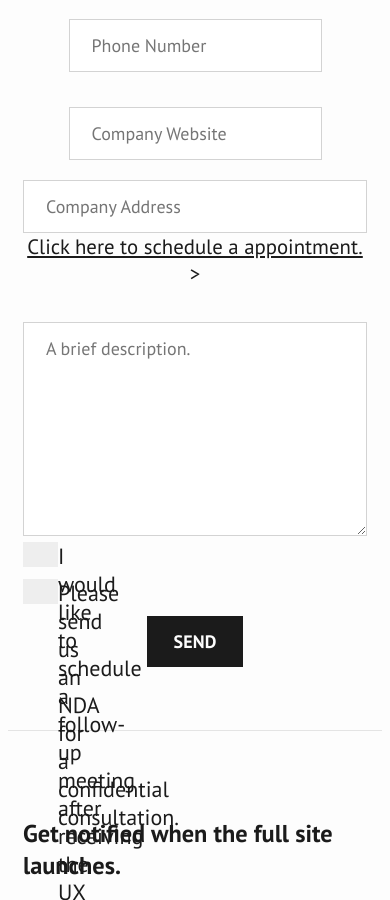
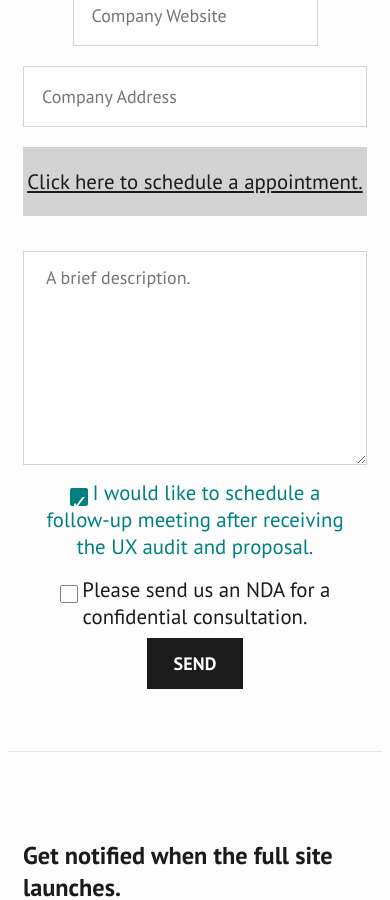
Before and after one commit to jeauxcoding/pw, a Jekyll site: the page built from index.md, in a window 390 px wide and 900 px high, scrolled down 4994 px. Built offline with Jekyll 4.4.1, drawn with Linux system fonts in a browser that asks for light colours.

Commit message:
first commit

```diff
--- a/_includes/section_contact.html
+++ b/_includes/section_contact.html
@@ -9,12 +9,12 @@
           <div>
 
           <form>
-            <div style="display:inline-block;">
+            <div class="inlineE">
               <input placeholder="Full Name" type="text" name="" value="">
               <input placeholder="Email Address" type="email" name="" value="">
             </div>
 
-            <div style="display:inline-block;">
+            <div class="inlineE">
               <input placeholder="Phone Number" type="text" name="" value="">
               <input placeholder="Company Website" type="url" name="" value="">
             </div>
@@ -23,21 +23,19 @@
 
             <div class="schedulebtb">
               <a href="#">Click here to schedule a appointment.</a>
-            </div>>
+            </div>
 
             <textarea placeholder="A brief description." name="name" rows="8" cols="80"></textarea>
 
             <label>
-              I would like to schedule a follow-up meeting after receiving the UX audit and proposal.
-              <input type="checkbox">
-              <span class="checkmark"></span>
+                 <input type="checkbox" name="checkbox" value="css" checked />
+                 <span>I would like to schedule a follow-up meeting after receiving the UX audit and proposal.</span>
             </label>
 
-            <label>
-              Please send us an NDA for a confidential consultation.
-              <input type="checkbox">
-              <span class="checkmark"></span>
-            </label>
+             <label>
+                 <input type="checkbox" name="checkbox" value="no" />
+                 <span>Please send us an NDA for a confidential consultation.</span>
+             </label>
 
             <button type="button" name="button">Send</button>
           </form>
--- a/_includes/site-footer.html
+++ b/_includes/site-footer.html
@@ -4,8 +4,10 @@
   <div class="nw_letter">
       <form class="" action="index.html" method="post">
           <h3>{{ site.data.footers.flist.footer.NewsletterTitle }}</h3>
-          <input type="email" name="email" value="email">
-          <button type="button" name="button">Send</button>
+          <div>
+            <input type="email" name="email" value="email">
+            <button type="button" name="button">Send</button>
+          </div>
       </form>
     </div>
       <div class="footer-list grid-pw-col3">
--- a/_layouts/home.html
+++ b/_layouts/home.html
@@ -13,5 +13,6 @@
     {% include section_contact.html %}
     {% include line.html %}
     {% include site-footer.html %}
+    {% include line.html %}
 </div>
 {% include doctype-closed.html %}
--- a/assets/css/main.css
+++ b/assets/css/main.css
@@ -52,8 +52,18 @@ li {
   font-family: 'PT Sans', sans-serif;
 }
 
+.navbar a {
+  font-weight: bold;
+  letter-spacing: 0.9px;
+  text-transform: uppercase;
+}
+
+.site-nav-list a {
+  padding: 0 2em;
+}
+
 #countdown {
-  font-size: 5em !important;
+  font-size: 3em !important;
   margin-bottom: 12px;
 }
 
@@ -139,7 +149,6 @@ li {
 }
 
 .services h3 {
-  padding-bottom: 24px;
   font-size: 25px;
   font-weight: bold;
   font-family: 'PT Sans', sans-serif;
@@ -191,7 +200,7 @@ form {
 }
 
 input {
-  padding: 14px 22px;
+  padding: 1em;
   font-size: 18px;
   border: 1px solid #D3D3D3;
   width: inherit !important;
@@ -206,7 +215,13 @@ input:first-child {
 
 input[ type="address" ] {
   margin-top: 20px;
+  margin-bottom: 20px;
   width: 100% !important;
+}
+
+.schedulebtb {
+  padding: 1em 0px;
+  background-color: #D3D3D3;
 }
 
 textarea {
@@ -217,85 +232,61 @@ textarea {
   border: 1px solid #D3D3D3;
 }
 
-
-/* Customize the label (the container) */
-label {
-  display: block;
-  position: relative;
-  padding-left: 35px;
-  margin-bottom: 12px;
-  cursor: pointer;
-  font-size: 22px;
-  -webkit-user-select: none;
-  -moz-user-select: none;
-  -ms-user-select: none;
-  user-select: none;
+.inlineE {
+  float: left;
+  width: auto;
 }
 
-/* Hide the browser's default checkbox */
-label input {
-  opacity: 0;
-  cursor: pointer;
-  height: 0;
-  width: 0;
+/* pretty radio */
+label > input[type="checkbox"] {
+  display: none;
+}
+label > input[type="checkbox"] + *::before {
+  content: "";
+  display: inline-block;
+  vertical-align: bottom;
+  width: 1rem;
+  height: 1rem;
+  margin-right: 0.3rem;
+  border-radius: 10%;
+  border-style: solid;
+  border-width: 0.1rem;
+  border-color: gray;
+}
+label > input[type="checkbox"]:checked + * {
+  color: teal;
+}
+label > input[type="checkbox"]:checked + *::before {
+  content: "✓";
+  color: white;
+  text-align: center;
+  background: teal;
+  border-color: teal;
 }
 
-label {
-    display: block;
-    position: relative;
-    padding-left: 35px;
-    margin-bottom: 12px;
-    cursor: pointer;
-    font-size: 22px;
-    -webkit-user-select: none;
-    -moz-user-select: none;
-    -ms-user-select: none;
-    user-select: none;
-    top: 0;
-    left: 0;
-    height: 25px;
-    width: 25px;
-    text-align: left;
-    background-color: #eee;
+/* basic layout */
+fieldset {
+  margin: 20px;
+  max-width: 400px;
+}
+label > input[type="checkbox"] + * {
+  display: inline-block;
+  padding: 0.5rem 1rem;
 }
 
 
+Resources
 
-/* On mouse-over, add a grey background color */
-label:hover input ~ .checkmark {
-  background-color: #ccc;
+
+
+.nw_letter {
+  width: 270px;
+  font-size: larger;
 }
 
-/* When the checkbox is checked, add a blue background */
-label input:checked ~ .checkmark {
-  background-color: #2196F3;
+div .nw_letter {
+  display: inline-flex;
 }
-
-/* Create the checkmark/indicator (hidden when not checked) */
-.checkmark:after {
-  content: "";
-  position: absolute;
-  display: none;
-}
-
-/* Show the checkmark when checked */
-label input:checked ~ .checkmark:after {
-  display: block;
-}
-
-/* Style the checkmark/indicator */
-.checkmark:after {
-  left: 9px;
-  top: 5px;
-  width: 5px;
-  height: 10px;
-  border: solid white;
-  border-width: 0 3px 3px 0;
-  -webkit-transform: rotate(45deg);
-  -ms-transform: rotate(45deg);
-  transform: rotate(45deg);
-}
-
 
 /* On screens that are 992px wide or less, go from four columns to two columns */
 @media screen and (max-width: 992px) {
@@ -349,8 +340,12 @@ label input:checked ~ .checkmark:after {
     padding: 0.9em;
   }
 
+  .services {
+    text-align: center;
+  }
+
   #countdown {
-    font-size: 3.1em !important;
+    font-size: 3em !important;
     line-height: 69px;
     margin-bottom: 12px;
   }
```
